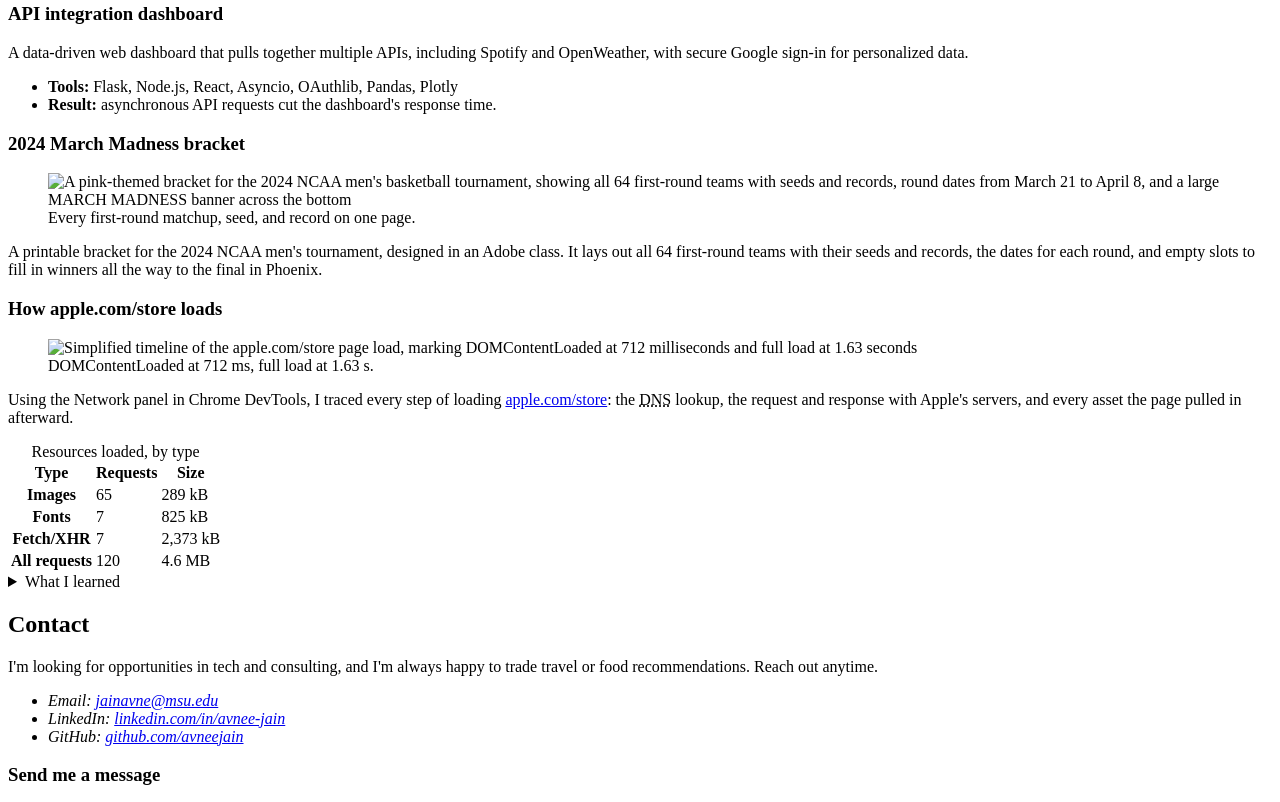
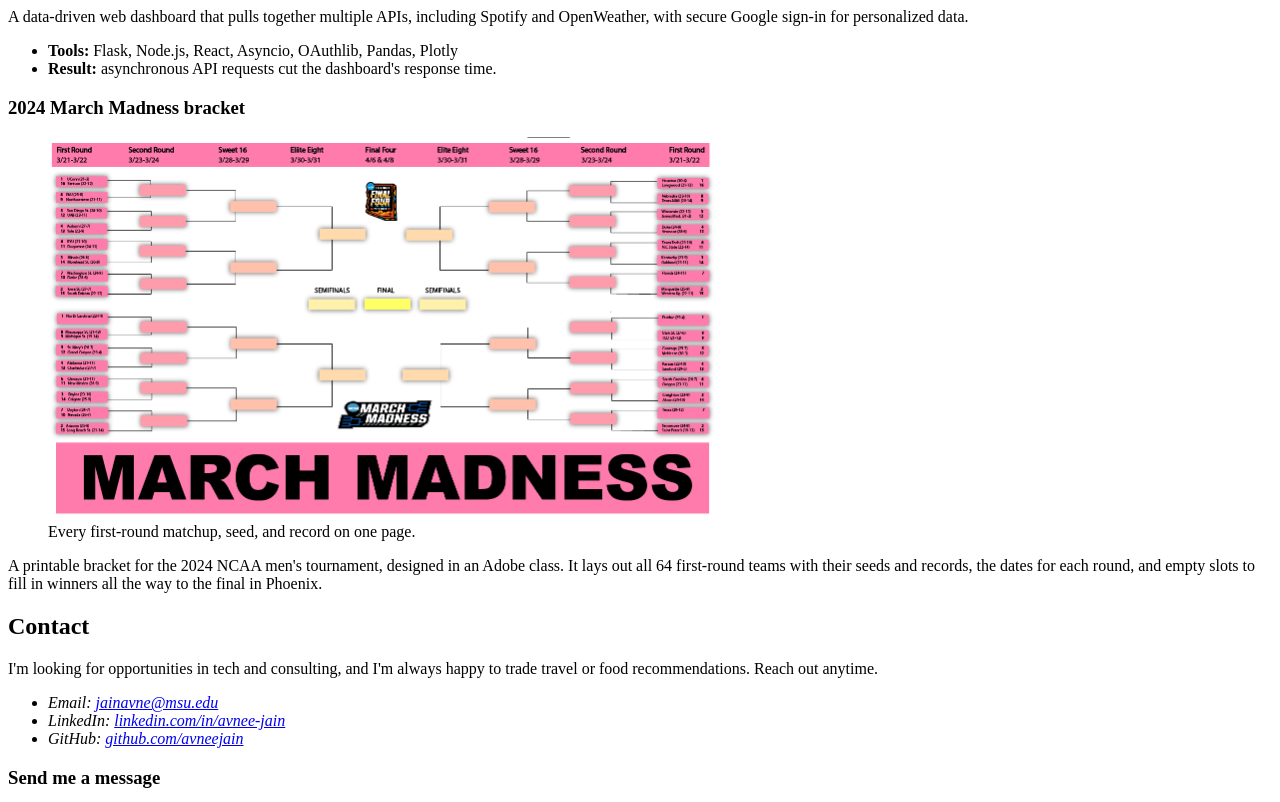
Before and after one commit to avneejain1/HTML-Portfolio, a plain HTML site: page index.html in a window 1280 px wide. Shown: the part 1948-2750 px from the top of the page. Drawn offline with Linux system fonts and the light colour scheme.

Commit message:
Added bracket and updated portfolio

```diff
--- a/index.html
+++ b/index.html
@@ -11,17 +11,13 @@
   <!-- Open Graph: controls the preview card when the link is shared -->
   <meta property="og:type" content="website">
   <meta property="og:title" content="Avnee Jain | Portfolio">
-  <meta property="og:description" content="Senior at Michigan State studying Information Science, headed toward tech and consulting.">
-
-  <link rel="icon" href="images/logo.png" type="image/png">
+  <meta property="og:description" content="Information Science senior at Michigan State, headed toward tech and consulting.">
 </head>
 <body>
   <a href="#main">Skip to main content</a>
 
   <header>
-    <a href="#top" aria-label="Avnee Jain, back to top">
-      <img id="top" src="images/logo.png" alt="AJ monogram" width="96" height="48">
-    </a>
+    <p id="top"><a href="#top"><strong>Avnee Jain</strong></a></p>
     <p>Tech, consulting, and a little adventure.</p>
 
     <nav aria-label="Primary">
@@ -51,11 +47,6 @@
     <!-- ABOUT -->
     <section id="about" aria-labelledby="about-heading">
       <h2 id="about-heading">About</h2>
-
-      <figure>
-        <img src="images/headshot.png" alt="Portrait of Avnee Jain" width="240" height="240">
-        <figcaption>From Farmington Hills, Michigan.</figcaption>
-      </figure>
 
       <p>
         I grew up in Farmington Hills, Michigan. Outside of class, I'm usually planning my next trip or hunting
@@ -187,7 +178,7 @@
       <article aria-labelledby="bracket-heading">
         <h3 id="bracket-heading">2024 March Madness bracket</h3>
         <figure>
-          <img src="images/march-madness.png" alt="A pink-themed bracket for the 2024 NCAA men's basketball tournament, showing all 64 first-round teams with seeds and records, round dates from March 21 to April 8, and a large MARCH MADNESS banner across the bottom" width="707" height="382">
+          <img src="images/MarchMadnessBracket.png" alt="A pink-themed bracket for the 2024 NCAA men's basketball tournament, showing all 64 first-round teams with seeds and records, round dates from March 21 to April 8, and a large MARCH MADNESS banner across the bottom" width="707" height="382">
           <figcaption>Every first-round matchup, seed, and record on one page.</figcaption>
         </figure>
         <p>
@@ -195,45 +186,6 @@
           64 first-round teams with their seeds and records, the dates for each round, and empty slots to fill in
           winners all the way to the final in Phoenix.
         </p>
-      </article>
-
-      <article aria-labelledby="pageload-heading">
-        <h3 id="pageload-heading">How apple.com/store loads</h3>
-        <figure>
-          <img src="images/page-load.png" alt="Simplified timeline of the apple.com/store page load, marking DOMContentLoaded at 712 milliseconds and full load at 1.63 seconds" width="480" height="270">
-          <figcaption>DOMContentLoaded at 712&nbsp;ms, full load at 1.63&nbsp;s.</figcaption>
-        </figure>
-        <p>
-          Using the Network panel in Chrome DevTools, I traced every step of loading
-          <a href="https://www.apple.com/store" rel="noopener">apple.com/store</a>: the
-          <abbr title="Domain Name System">DNS</abbr> lookup, the request and response with Apple's servers, and
-          every asset the page pulled in afterward.
-        </p>
-        <table>
-          <caption>Resources loaded, by type</caption>
-          <thead>
-            <tr>
-              <th scope="col">Type</th>
-              <th scope="col">Requests</th>
-              <th scope="col">Size</th>
-            </tr>
-          </thead>
-          <tbody>
-            <tr><th scope="row">Images</th><td>65</td><td>289&nbsp;kB</td></tr>
-            <tr><th scope="row">Fonts</th><td>7</td><td>825&nbsp;kB</td></tr>
-            <tr><th scope="row">Fetch/XHR</th><td>7</td><td>2,373&nbsp;kB</td></tr>
-          </tbody>
-          <tfoot>
-            <tr><th scope="row">All requests</th><td>120</td><td>4.6&nbsp;MB</td></tr>
-          </tfoot>
-        </table>
-        <details>
-          <summary>What I learned</summary>
-          <p>
-            Images made up more than half of the requests but barely any of the weight. The 7 fonts were almost
-            three times heavier than all 65 images combined, and the 7 data requests were the heaviest category of all.
-          </p>
-        </details>
       </article>
 
     </section>
@@ -279,7 +231,7 @@
   </main>
 
   <footer>
-    <p><small>&copy; <time datetime="2026">2026</time> Avnee Jain. Hand-written, validated HTML.</small></p>
+    <p><small>&copy; <time datetime="2026">2026</time> Avnee Jain..</small></p>
     <p><a href="#top">Back to top</a></p>
   </footer>
 </body>
```
Also changed, not shown: images/MarchMadnessBracket.png (added).
